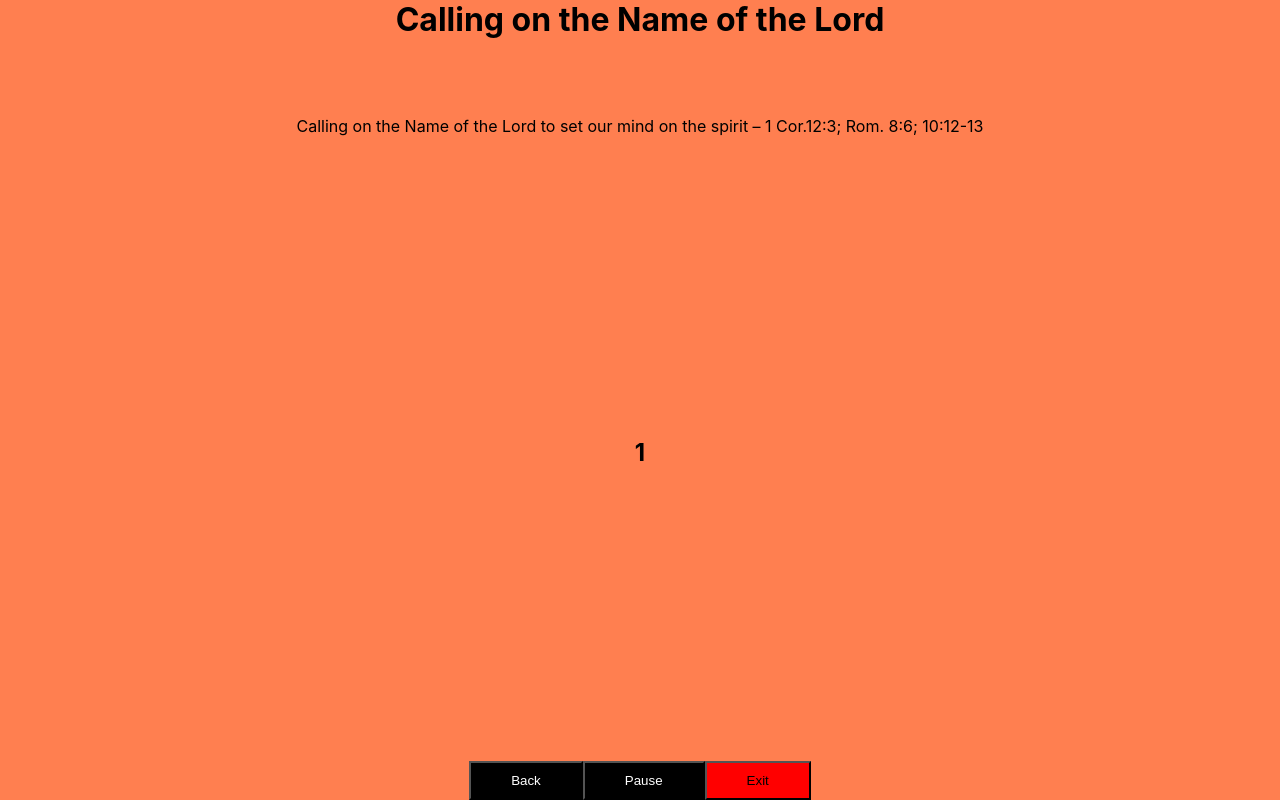
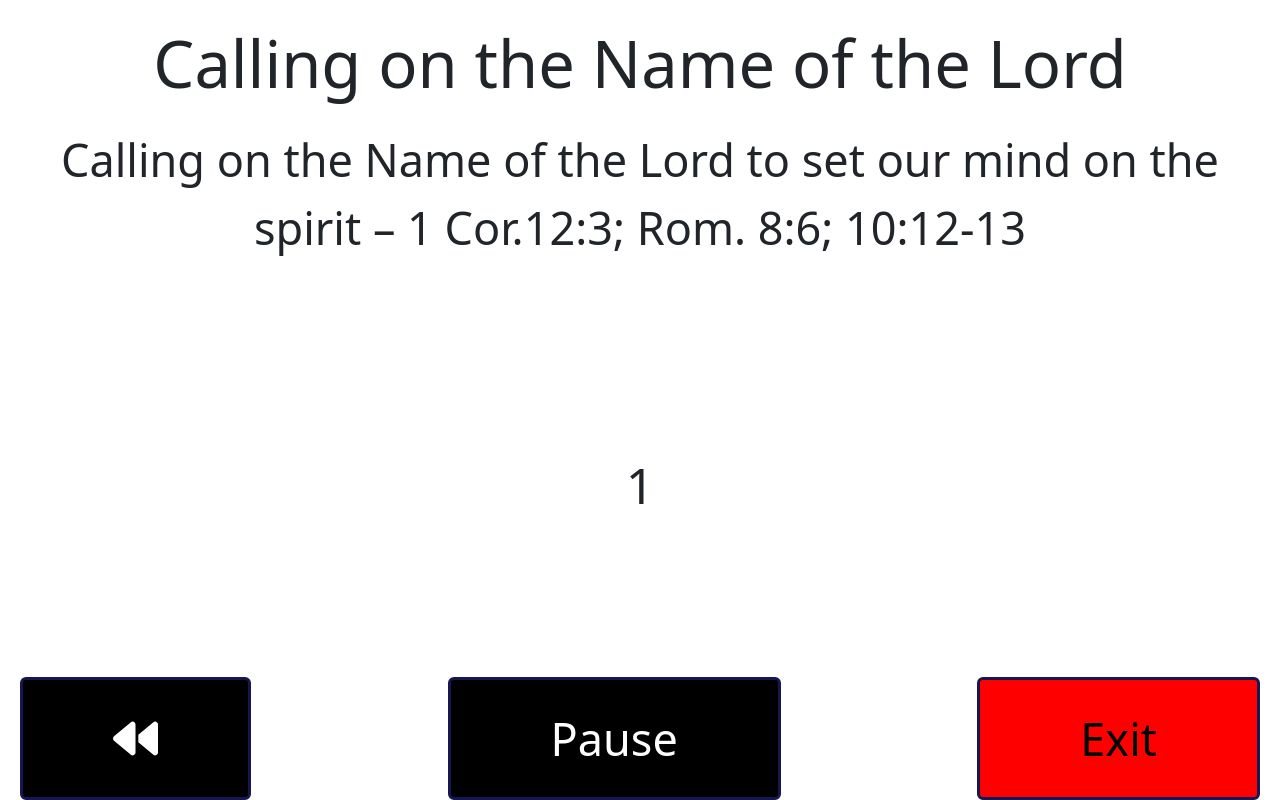
Before and after one commit to beyondfinity/sevenminutes, a React (Create React App) app: page / in a window 1280 px wide. Both pictures are taken after a click on the button "Start". Built offline with nearby package versions, Linux system fonts and the light colour scheme.

Commit message:
Styling changes from bootstrap repo

```diff
--- a/package.json
+++ b/package.json
@@ -3,12 +3,18 @@
   "version": "0.1.0",
   "private": true,
   "dependencies": {
+    "@fortawesome/fontawesome-svg-core": "^6.4.0",
+    "@fortawesome/free-solid-svg-icons": "^6.4.0",
+    "@fortawesome/react-fontawesome": "^0.2.0",
     "@testing-library/jest-dom": "^5.16.5",
     "@testing-library/react": "^13.4.0",
     "@testing-library/user-event": "^13.5.0",
+    "bootstrap": "^5.3.0",
     "buffer": "^6.0.3",
     "fs": "^0.0.1-security",
+    "jquery": "^3.7.0",
     "js-yaml": "^4.1.0",
+    "popper.js": "^1.16.1",
     "react": "^18.2.0",
     "react-dom": "^18.2.0",
     "react-scripts": "5.0.1",
--- a/src/App.css
+++ b/src/App.css
@@ -1,159 +1,248 @@
-* {
-  margin: 0;
-  padding: 0;
+.btn {
+  border-radius: 1 !important;
+  border-color: rgb(22, 22, 82) !important;
+  border-width: 3px !important;
 }
-body {
-  height: 100vh;
-  width: 100vw;
-  box-sizing: border-box;
-  display: flex;
-  justify-content: center;
-  align-items: center;
-  position: fixed;
-  z-index: -1;
-  background-color: coral;
+.btn-hover-blue:hover {
+  background-color: rgb(22, 22, 82) !important;
 }
-.overlay {
-  position: fixed;
-  top: 0;
-  left: 0;
-  width: 100%;
-  height: 100%;
-  background-color: rgba(0, 0, 0, 0.5);
-  display: flex;
-  justify-content: center;
-  align-items: center;
-  z-index: 9999;
+.exit {
+  background-color: red !important;
+  color: black !important;
+  padding: 25px !important;
+  padding-inline: 100px !important;
+  margin-right: 20px !important;
+  font-size: 45px !important;
 }
-.container {
-  box-sizing: border-box;
-  background-color: black;
-  color: white;
-
-  border-radius: 3px;
-  box-shadow: 0 10px 14px rgba(46, 45, 45, 0.25);
-  display: flex;
-  justify-content: space-between;
-  flex-direction: column;
-  height: 20%;
-  width: 25%;
+.exit:hover {
+  background-color: orangered !important;
+  border-color: orangered !important;
 }
 
-.container p {
-  margin: 10px 10px 0px 10px;
-
-  line-height: 20px;
-  text-indent: 10px;
-  background-color: black;
+.heading {
+  font-size: 65px !important;
 }
-.exitbg {
-  background-color: gray;
-  position: relative;
-  width: 100%;
+.paragraph {
+  font-size: 45px !important;
+}
+.btn-back {
+  padding: 10px !important;
+  padding-inline: 90px !important;
+  margin-left: 20px !important;
+  font-size: 45px !important;
+}
+.btn-continue {
+  padding-inline: 100px !important;
+  font-size: 45px !important;
+}
+.counter {
+  font-size: 50px !important;
+  font-weight: normal;
 }
 
-.buttons {
-  display: flex;
-  gap: 1px;
-  justify-content: space-between;
+/* Mobile devices */
+@media screen and (max-width: 576px) {
+  .paragraph {
+    font-size: 22px !important;
   }
-.buttons button {
-  width: 100%;
-  padding: 10px;
-  cursor: pointer;
+  .heading {
+    font-size: 30px !important;
   }
-.buttons button:hover {
-  background-color: black;
-  color: white;
+  .counter {
+    font-size: 50px !important;
   }
-.text-container {
-  text-align: center;
-  line-height: 35px;
+  .btn-back {
+    padding: 10px !important;
+    padding-inline: 24px !important;
+    margin-left: 10px !important;
+    font-size: 24px !important;
   }
-.flex-container {
-  display: flex;
-  flex-direction: column;
-  justify-content: space-between;
-  align-items: center;
-  height: 100vh;
+  .btn-continue {
+    padding-inline: 35px !important;
+    font-size: 22px !important;
   }
-.lang-btn {
-  display: flex;
-  flex-direction: column;
-  gap: 5px;
+  .exit {
+    padding: 10px !important;
+    margin-right: 10px !important;
+    font-size: 20px !important;
+    padding-inline: 18px !important;
   }
-.eng-btn {
-  color: white;
-  background-color: teal;
-  border-radius: 8px;
-  box-shadow: 0 1px 1px black;
-  border: none;
-  padding: 10px 40px;
-  cursor: pointer;
 }
-.tam-btn {
-  color: white;
-  background-color: rgb(64, 167, 167);
-  border-radius: 8px;
-  box-shadow: 0 1px 1px black;
-  border: none;
-  padding: 10px 40px;
-  cursor: pointer;
+/* tablets  */
+@media screen and (min-width: 576px) and (max-width: 768px) {
+  .paragraph {
+    font-size: 40px !important;
   }
-.lang-btn button:hover {
-  /* color: black; */
-  background-color: rgb(110, 160, 131);
+  .heading {
+    font-size: 55px !important;
   }
-.text-container h1 {
-  line-height: 40px;
+  .counter {
+    font-size: 85px !important;
   }
-.text-container p {
-  margin-top: 10%;
+  .btn-back {
+    padding: 20px !important;
+    padding-inline: 35px !important;
+    margin-left: 10px !important;
+    font-size: 36px !important;
   }
-.count {
-  font-size: x-large;
+  .btn-continue {
+    padding-inline: 65px !important;
+    font-size: 35px !important;
   }
-.home-buttons {
-  display: flex;
-  justify-content: center;
-  justify-content: space-between;
+  .exit {
+    padding: 20px !important;
+    margin-right: 10px !important;
+    font-size: 35px !important;
+  }
+}
+@media screen and (min-width: 768px) and (max-width: 992px) {
+  .paragraph {
+    font-size: 37px !important;
+  }
+  .heading {
+    font-size: 60px !important;
+  }
+  .counter {
+    font-size: 80px !important;
+  }
+  .btn-back {
+    padding: 16px !important;
+    padding-inline: 50px !important;
+    margin-left: 10px !important;
+    font-size: 40px !important;
+  }
+  .btn-continue {
+    padding-inline: 140px !important;
+    font-size: 35px !important;
+  }
+  .exit {
+    padding: 20px !important;
+    margin-right: 10px !important;
+    font-size: 35px !important;
+    padding-inline: 40px !important;
+  }
+}
+.btn {
+  border-radius: 1 !important;
+  border-color: rgb(22, 22, 82) !important;
+  border-width: 3px !important;
+}
+.btn-hover-blue:hover {
+  background-color: rgb(22, 22, 82) !important;
+}
+.exit {
+  background-color: red !important;
+  color: black !important;
+  padding: 25px !important;
+  padding-inline: 100px !important;
+  margin-right: 20px !important;
+  font-size: 45px !important;
+}
+.exit:hover {
+  background-color: orangered !important;
+  border-color: orangered !important;
 }
 
-.home-buttons button {
-  background-color: black;
-  padding: 10px 40px;
-  color: white;
-  cursor: pointer;
+.heading {
+  font-size: 65px !important;
 }
-.home-buttons .exit {
-  background-color: red;
-  color: black;
+.paragraph {
+  font-size: 45px !important;
 }
-.home-buttons :hover {
-  background-color: navy;
-  color: white;
+.btn-back {
+  padding: 10px !important;
+  padding-inline: 90px !important;
+  margin-left: 20px !important;
+  font-size: 45px !important;
+}
+.btn-continue {
+  padding-inline: 100px !important;
+  font-size: 45px !important;
+}
+.counter {
+  font-size: 50px !important;
+  font-weight: normal;
 }
 
-@media screen and (max-width: 480px) {
-  .container {
-    width: 90%;
+/* Mobile devices */
+@media screen and (max-width: 576px) {
+  .paragraph {
+    font-size: 22px !important;
+  }
+  .heading {
+    font-size: 30px !important;
+  }
+  .counter {
+    font-size: 50px !important;
+  }
+  .btn-back {
+    padding: 10px !important;
+    padding-inline: 24px !important;
+    margin-left: 10px !important;
+    font-size: 24px !important;
+  }
+  .btn-continue {
+    padding-inline: 35px !important;
+    font-size: 22px !important;
+  }
+  .exit {
+    padding: 10px !important;
+    margin-right: 10px !important;
+    font-size: 20px !important;
+    padding-inline: 18px !important;
   }
 }
-/* @media screen and (min-width: 480px) and (max-width: 860px) {
-  .container {
-    width: 30%;
-    font-size: large;
-    line-height: 30px;
+/* tablets  */
+@media screen and (min-width: 576px) and (max-width: 768px) {
+  .paragraph {
+    font-size: 40px !important;
   }
-} */
-@media screen and (max-width: 860px) {
-  .container {
-    width: 20%;
+  .heading {
+    font-size: 55px !important;
+  }
+  .counter {
+    font-size: 85px !important;
+  }
+  .btn-back {
+    padding: 20px !important;
+    padding-inline: 35px !important;
+    margin-left: 10px !important;
+    font-size: 36px !important;
+  }
+  .btn-continue {
+    padding-inline: 65px !important;
+    font-size: 35px !important;
+  }
+  .exit {
+    padding: 20px !important;
+    margin-right: 10px !important;
+    font-size: 35px !important;
   }
 }
-
-@media screen and (max-width: 1440px) {
-  .container {
-    width: 80%;
+@media screen and (min-width: 768px) and (max-width: 992px) {
+  .paragraph {
+    font-size: 37px !important;
+  }
+  .heading {
+    font-size: 60px !important;
+  }
+  .counter {
+    font-size: 80px !important;
+  }
+  .btn-back {
+    padding: 16px !important;
+    padding-inline: 50px !important;
+    margin-left: 10px !important;
+    font-size: 40px !important;
+  }
+  .btn-continue {
+    padding-inline: 140px !important;
+    font-size: 35px !important;
+  }
+  .exit {
+    padding: 20px !important;
+    margin-right: 10px !important;
+    font-size: 35px !important;
+    padding-inline: 40px !important;
   }
 }
--- a/src/App.js
+++ b/src/App.js
@@ -1,10 +1,9 @@
 import "./App.css";
 import React, { useState, useEffect } from "react";
 import datas from "./Utilis";
-// import yaml from "js-yaml";
-// import dataFile from "./dataUtils.yml";
-// import fs from "fs";
-// import readYaml from "read-yaml";
+import { FontAwesomeIcon } from "@fortawesome/react-fontawesome";
+import { faBackward } from "@fortawesome/free-solid-svg-icons";
+
 let obj = datas;
 
 function App() {
@@ -12,25 +11,6 @@ function App() {
   const [paused, setPaused] = useState(false);
   const [showDuration, setShowDuration] = useState(false);
   const [selectedLanguage, setSelectedLanguage] = useState("English");
-
-  // useEffect(() => {
-  //   readYaml("./dataUtils.yml", function (err, data) {
-  //     if (err) throw err;
-  //     console.log(data);
-  //   });
-
-  //   const fetchData = () => {
-  //     try {
-  //       console.log(dataFile);
-  //       const parsedData = yaml.safeLoad(dataFile);
-  //       console.log(parsedData);
-  //     } catch (error) {
-  //       console.error("Error loading YAML data:", error);
-  //     }
-  //   };
-
-  //   fetchData();
-  // }, []);
 
   const [count, setCount] = useState(obj[index]?.counter);
 
@@ -126,52 +106,46 @@ function App() {
   return (
     <div className="App">
       {obj[index] && (
-        <div className="text-container">
-          <div className="flex-container">
-            <div>
-              <h1>
+        <div className="d-flex flex-column align-items-center justify-content-between vh-100">
+          <div className="container-text p-4">
+            {/* heading */}
+            <h1 className="heading text-center">
               {selectedLanguage === "English"
                 ? obj[index].header?.English
                 : obj[index].header?.Tamil}
             </h1>
-              <p>
+            {/* paragraph */}
+            <p className="paragraph text-center mt-4">
               {selectedLanguage === "English"
                 ? obj[index].text?.English
                 : obj[index].text?.Tamil}
             </p>
           </div>
           {obj[index].id === 200 ? (
-              <div className="lang-btn">
-                <button className="eng-btn" onClick={handleLanguageToggle}>
-                  {obj[index].lang1}
-                </button>
-                <button className="tam-btn" onClick={handleLanguageToggle}>
-                  {obj[index].lang2}
-                </button>
+            <div>
+              <button onClick={handleLanguageToggle}>{obj[index].lang1}</button>
+              <button onClick={handleLanguageToggle}>{obj[index].lang2}</button>
             </div>
           ) : obj[index].id === 208 ? (
             <div>
-                <h4 className="count">
+              <h6 className="counter">
                 {selectedLanguage === "English"
                   ? obj[index].textWord?.English
                   : obj[index].textWord.Tamil}
-                </h4>
+              </h6>
             </div>
           ) : (
-              <div className="count">
-                <h4>{count}</h4>
+            <div>
+              <h6 className="counter">{count}</h6>
             </div>
           )}
-            <div>
-              <div className="home-buttons">
+
           {index === obj.length - 1 ? (
             <>
               <button onClick={handleRestart}>
-                      {selectedLanguage === "English"
-                        ? "Restart"
-                        : "மீண்டும் தொடங்க"}
+                {selectedLanguage === "English" ? "Restart" : "மீண்டும் தொடங்க"}
               </button>
-                    <button className="exit" onClick={handleExit}>
+              <button onClick={handleExit}>
                 {selectedLanguage === "English" ? "Exit" : "வெளியேறு"}
               </button>
             </>
@@ -180,11 +154,17 @@ function App() {
               {selectedLanguage === "English" ? "Start" : "தொடக்கம்"}
             </button>
           ) : (
-                  <>
-                    <button onClick={handleBack}>
-                      {selectedLanguage === "English" ? "Back" : "பின் செல்ல"}
+            <div className="d-flex justify-content-between vw-100">
+              <button
+                className="btn btn-dark bg-black btn-hover-blue btn-back"
+                onClick={handleBack}
+              >
+                <FontAwesomeIcon icon={faBackward} />
               </button>
-                    <button onClick={handlePause}>
+              <button
+                className="btn btn-dark bg-black btn-hover-blue btn-continue"
+                onClick={handlePause}
+              >
                 {paused
                   ? selectedLanguage === "English"
                     ? "Continue"
@@ -193,14 +173,11 @@ function App() {
                   ? "Pause"
                   : "இடைநிறுத்து"}
               </button>
-                    <button className="exit" onClick={handleExit}>
+              <button className="exit btn btn btn-danger" onClick={handleExit}>
                 {selectedLanguage === "English" ? "Exit" : "வெளியேறு"}
               </button>
-                  </>
+            </div>
           )}
-              </div>
-            </div>
-          </div>
         </div>
       )}
       {showDuration && (
```
Also changed, not shown: src/index.js (+10 -6 lines), 1 other file (tests, documents, lock files or other folders). Lines whose indentation alone changed are shown as unchanged.
